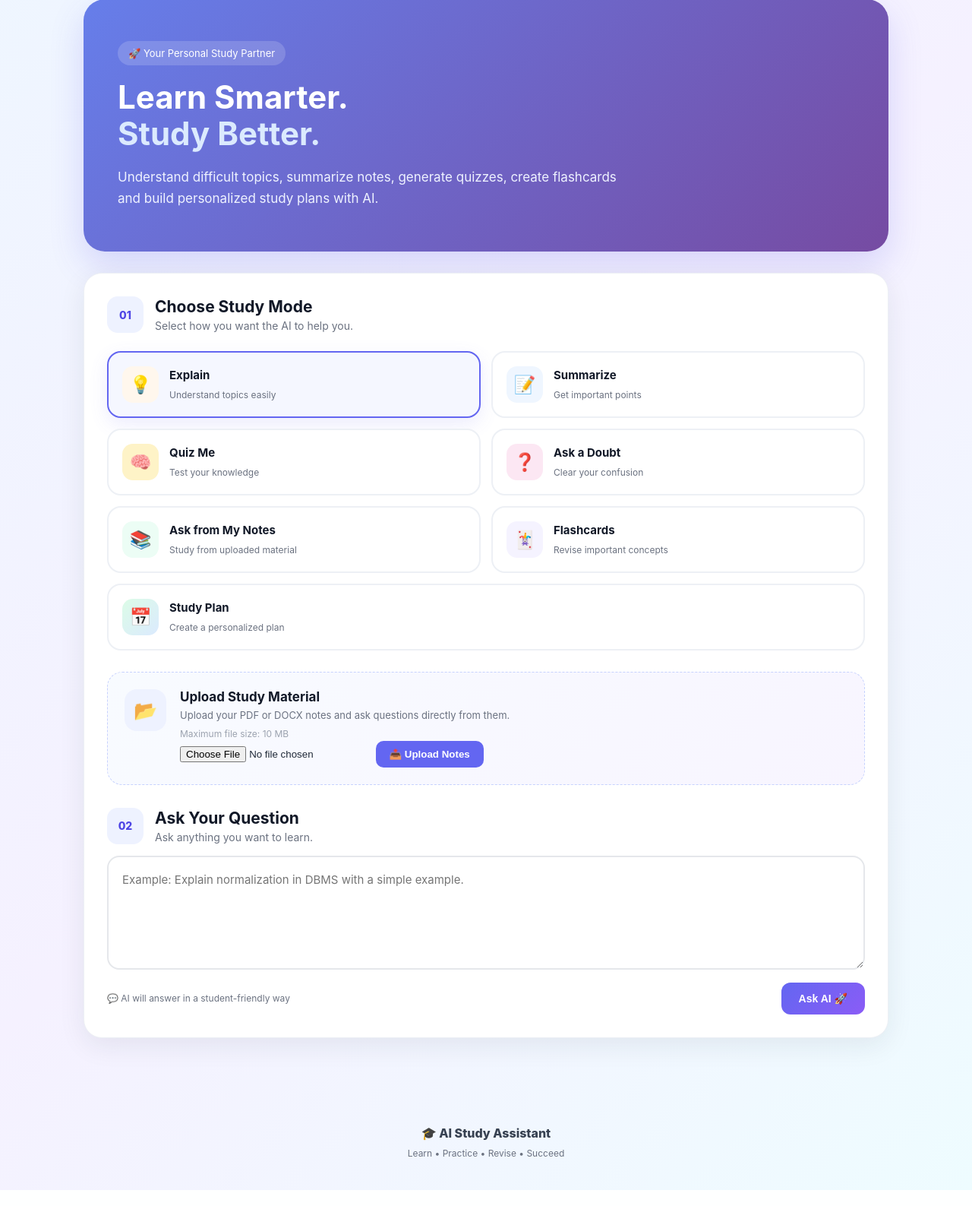
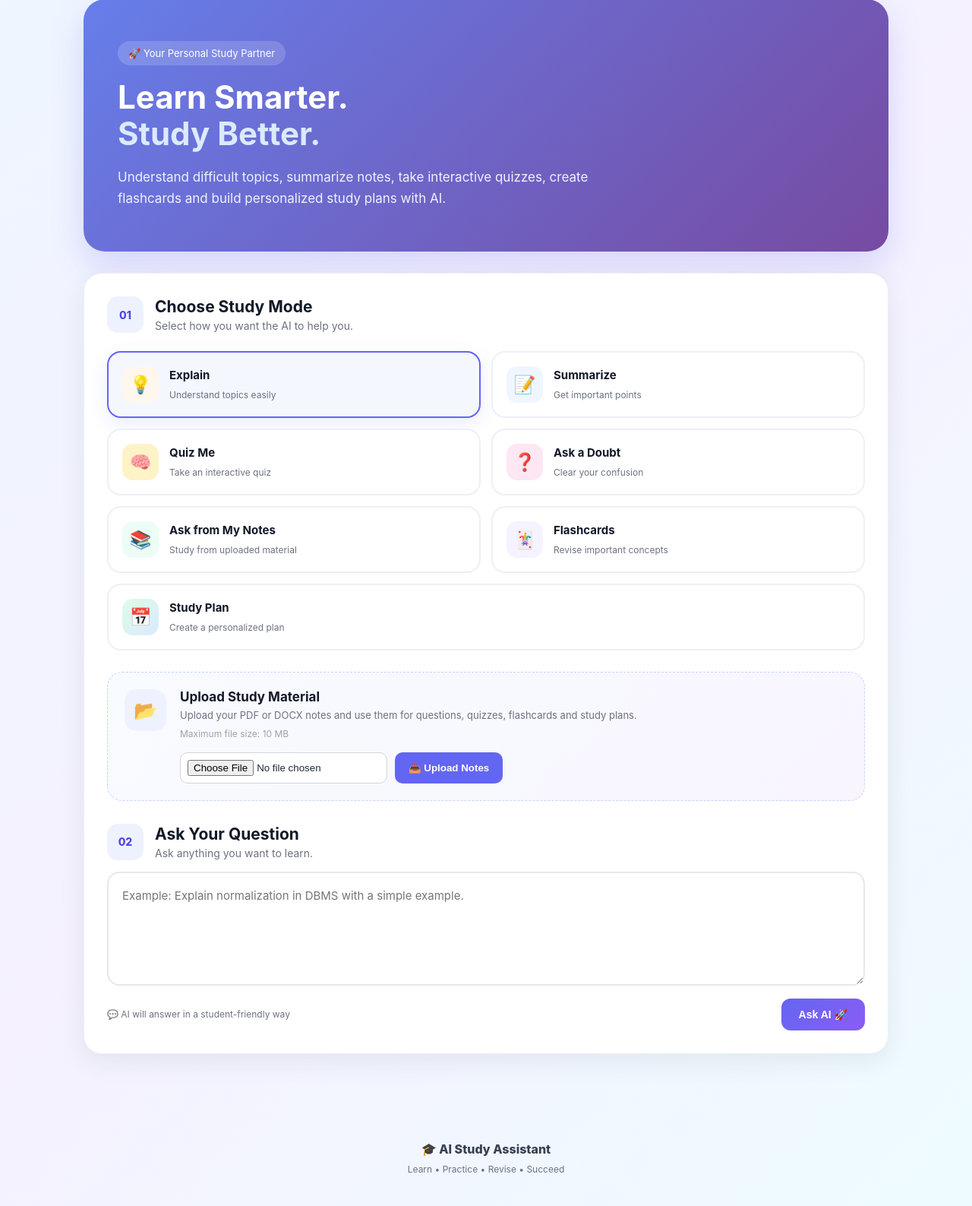
Before and after one commit to kjsskotha/AI_Study_Assistant, a Flask app: page / in a window 1280 px wide. Shown: the part 116-1703 px from the top of the page at 76% size. Before the commit the page ends 1682 px from the top, so only its background shows below. Run offline with Flask 3, Linux system fonts and the light colour scheme; some libraries are stand-ins or nearby versions.

Commit message:
Update index.html

```diff
--- a/templates/index.html
+++ b/templates/index.html
@@ -17,10 +17,8 @@
         href="{{ url_for('static', filename='style.css') }}"
     >
 
-    <!-- Markdown -->
     <script src="https://cdn.jsdelivr.net/npm/marked/marked.min.js"></script>
 
-    <!-- Security -->
     <script src="https://cdn.jsdelivr.net/npm/dompurify@3.1.6/dist/purify.min.js"></script>
 
 </head>
@@ -28,10 +26,6 @@
 
 <body>
 
-
-<!-- ===================================== -->
-<!-- HEADER -->
-<!-- ===================================== -->
 
 <header class="header">
 
@@ -68,20 +62,10 @@
 
 
 
-<!-- ===================================== -->
-<!-- MAIN -->
-<!-- ===================================== -->
-
 <main class="container">
 
 
-    <!-- ================================= -->
-    <!-- HERO -->
-    <!-- ================================= -->
-
 <section class="hero">
-
-        <div class="hero-content">
 
     <span class="hero-label">
         🚀 Your Personal Study Partner
@@ -94,19 +78,13 @@
 
     <p>
         Understand difficult topics, summarize notes,
-                generate quizzes, create flashcards and build
-                personalized study plans with AI.
+        take interactive quizzes, create flashcards
+        and build personalized study plans with AI.
     </p>
-
-        </div>
 
 </section>
 
 
-
-    <!-- ================================= -->
-    <!-- STUDY MODES -->
-    <!-- ================================= -->
 
 <section class="section-card">
 
@@ -131,23 +109,14 @@
     </div>
 
 
-        <form
-            method="POST"
-            action="/ask"
-            id="question-form"
-        >
-
-
     <div class="mode-grid">
 
-
-                <!-- EXPLAIN -->
 
         <label class="mode-card">
 
             <input
                 type="radio"
-                        name="mode"
+                name="mode-select"
                 value="explain"
                 checked
             >
@@ -176,13 +145,11 @@
 
 
 
-                <!-- SUMMARIZE -->
-
         <label class="mode-card">
 
             <input
                 type="radio"
-                        name="mode"
+                name="mode-select"
                 value="summarize"
             >
 
@@ -210,13 +177,11 @@
 
 
 
-                <!-- QUIZ -->
-
         <label class="mode-card">
 
             <input
                 type="radio"
-                        name="mode"
+                name="mode-select"
                 value="quiz"
             >
 
@@ -233,7 +198,7 @@
                     </strong>
 
                     <span>
-                                Test your knowledge
+                        Take an interactive quiz
                     </span>
 
                 </div>
@@ -244,13 +209,11 @@
 
 
 
-                <!-- DOUBT -->
-
         <label class="mode-card">
 
             <input
                 type="radio"
-                        name="mode"
+                name="mode-select"
                 value="doubt"
             >
 
@@ -278,13 +241,11 @@
 
 
 
-                <!-- NOTES -->
-
         <label class="mode-card">
 
             <input
                 type="radio"
-                        name="mode"
+                name="mode-select"
                 value="notes"
             >
 
@@ -312,13 +273,11 @@
 
 
 
-                <!-- FLASHCARDS -->
-
         <label class="mode-card">
 
             <input
                 type="radio"
-                        name="mode"
+                name="mode-select"
                 value="flashcards"
             >
 
@@ -346,13 +305,11 @@
 
 
 
-                <!-- STUDY PLAN -->
-
         <label class="mode-card studyplan-mode-card">
 
             <input
                 type="radio"
-                        name="mode"
+                name="mode-select"
                 value="studyplan"
             >
 
@@ -401,7 +358,8 @@
 
             <p>
                 Upload your PDF or DOCX notes and
-                        ask questions directly from them.
+                use them for questions, quizzes,
+                flashcards and study plans.
             </p>
 
             <p class="upload-limit">
@@ -453,10 +411,13 @@
 
 
     <!-- ================================= -->
-            <!-- QUESTION -->
+    <!-- NORMAL QUESTION -->
     <!-- ================================= -->
 
-            <div class="question-section">
+    <div
+        id="normal-question"
+        class="question-section"
+    >
 
         <div class="section-title small-title">
 
@@ -477,6 +438,19 @@
             </div>
 
         </div>
+
+
+        <form
+            method="POST"
+            action="/ask"
+        >
+
+            <input
+                type="hidden"
+                name="mode"
+                id="selected-mode"
+                value="explain"
+            >
 
 
             <textarea
@@ -502,17 +476,278 @@
 
             </div>
 
-            </div>
-
-
         </form>
 
-    </section>
+    </div>
 
 
 
     <!-- ================================= -->
-    <!-- AI RESPONSE -->
+    <!-- QUIZ GENERATOR -->
+    <!-- ================================= -->
+
+    <div
+        id="quiz-generator"
+        class="quiz-generator"
+        style="display:none;"
+    >
+
+        <div class="section-title">
+
+            <div class="section-number">
+                02
+            </div>
+
+            <div>
+
+                <h3>
+                    🧠 Interactive Quiz
+                </h3>
+
+                <p>
+                    Choose a topic and test your knowledge.
+                </p>
+
+            </div>
+
+        </div>
+
+
+        <form
+            method="POST"
+            action="/generate_quiz"
+        >
+
+            <input
+                type="text"
+                name="quiz_topic"
+                id="quiz-topic"
+                placeholder="Example: SQL DML Commands"
+                required
+            >
+
+
+            <p class="quiz-note">
+
+                📚 If you uploaded notes, the quiz will
+                mainly use your notes.
+
+            </p>
+
+
+            <button
+                type="submit"
+                class="ask-button"
+            >
+                Generate Quiz 🧠
+            </button>
+
+        </form>
+
+    </div>
+
+
+
+    <!-- ================================= -->
+    <!-- QUIZ -->
+    <!-- ================================= -->
+
+    {% if quiz %}
+
+    <section class="quiz-section">
+
+        <div class="quiz-header">
+
+            <div>
+
+                <span class="quiz-label">
+                    🧠 Interactive Quiz
+                </span>
+
+                <h2>
+                    {{ quiz.title }}
+                </h2>
+
+            </div>
+
+            {% if quiz.submitted %}
+
+            <div class="score-box">
+
+                <strong>
+                    {{ quiz.score }}/5
+                </strong>
+
+                <span>
+                    Score
+                </span>
+
+            </div>
+
+            {% endif %}
+
+        </div>
+
+
+        {% if not quiz.submitted %}
+
+        <form
+            method="POST"
+            action="/submit_quiz"
+        >
+
+
+            {% for question in quiz.questions %}
+
+            <div class="quiz-question">
+
+                <h3>
+                    Question {{ loop.index }}
+                </h3>
+
+                <p class="quiz-question-text">
+                    {{ question.question }}
+                </p>
+
+
+                <div class="quiz-options">
+
+                    {% for option in question.options %}
+
+                    <label class="quiz-option">
+
+                        <input
+                            type="radio"
+                            name="question_{{ loop.parent.index0 }}"
+                            value="{{ loop.index0 }}"
+                            required
+                        >
+
+                        <span class="option-letter">
+                            {{ ["A", "B", "C", "D"][loop.index0] }}
+                        </span>
+
+                        <span>
+                            {{ option }}
+                        </span>
+
+                    </label>
+
+                    {% endfor %}
+
+                </div>
+
+            </div>
+
+            {% endfor %}
+
+
+            <button
+                type="submit"
+                class="submit-quiz-button"
+            >
+                Submit Quiz ✅
+            </button>
+
+        </form>
+
+
+        {% else %}
+
+
+        <!-- RESULTS -->
+
+        <div class="quiz-result-message">
+
+            {% if quiz.score == 5 %}
+
+                🎉 Excellent! You got all 5 correct.
+
+            {% elif quiz.score >= 3 %}
+
+                👍 Good job! Keep revising the remaining topics.
+
+            {% else %}
+
+                📚 Keep practicing. Review the explanations below.
+
+            {% endif %}
+
+        </div>
+
+
+        {% for result in quiz.results %}
+
+        <div class="quiz-result-card">
+
+            <h3>
+                Question {{ loop.index }}
+            </h3>
+
+            <p class="quiz-question-text">
+                {{ result.question }}
+            </p>
+
+
+            {% if result.is_correct %}
+
+            <div class="correct-answer">
+                ✅ Correct
+            </div>
+
+            {% else %}
+
+            <div class="wrong-answer">
+                ❌ Incorrect
+            </div>
+
+            {% endif %}
+
+
+            <p class="answer-info">
+
+                <strong>
+                    Correct Answer:
+                </strong>
+
+                {{ ["A", "B", "C", "D"][result.correct] }}
+
+            </p>
+
+
+            <p class="explanation">
+
+                <strong>
+                    Explanation:
+                </strong>
+
+                {{ result.explanation }}
+
+            </p>
+
+        </div>
+
+        {% endfor %}
+
+
+        <a
+            href="/clear"
+            class="clear-button"
+        >
+            🔄 Start New Quiz
+        </a>
+
+
+        {% endif %}
+
+    </section>
+
+    {% endif %}
+
+
+
+    <!-- ================================= -->
+    <!-- CONVERSATION -->
     <!-- ================================= -->
 
     {% if conversation %}
@@ -597,10 +832,6 @@
 
 
 
-    <!-- ================================= -->
-    <!-- NOTES STATUS -->
-    <!-- ================================= -->
-
     {% if notes %}
 
     <section class="notes-status">
@@ -617,8 +848,8 @@
 
             <p>
                 Your uploaded notes are available
-                for Ask from My Notes, Flashcards
-                and Study Plan.
+                for notes, quizzes, flashcards
+                and study plans.
             </p>
 
         </div>
@@ -628,13 +859,12 @@
     {% endif %}
 
 
+</section>
+
+
 </main>
 
 
-
-<!-- ===================================== -->
-<!-- FOOTER -->
-<!-- ===================================== -->
 
 <footer>
 
@@ -650,21 +880,20 @@
 
 
 
-<!-- ===================================== -->
-<!-- JAVASCRIPT -->
-<!-- ===================================== -->
+<script>
 
-<script>
 
 const modeButtons =
     document.querySelectorAll(
-        'input[name="mode"]'
+        'input[name="mode-select"]'
     );
+
 
 const questionBox =
     document.getElementById(
         "question"
     );
+
 
 const questionHelp =
     document.getElementById(
@@ -672,11 +901,55 @@ const questionHelp =
     );
 
 
+const selectedMode =
+    document.getElementById(
+        "selected-mode"
+    );
+
+
+const normalQuestion =
+    document.getElementById(
+        "normal-question"
+    );
+
+
+const quizGenerator =
+    document.getElementById(
+        "quiz-generator"
+    );
+
+
+
 modeButtons.forEach(function(button) {
 
     button.addEventListener(
         "change",
         function() {
+
+
+            selectedMode.value =
+                this.value;
+
+
+            if (this.value === "quiz") {
+
+                normalQuestion.style.display =
+                    "none";
+
+                quizGenerator.style.display =
+                    "block";
+
+            }
+
+            else {
+
+                normalQuestion.style.display =
+                    "block";
+
+                quizGenerator.style.display =
+                    "none";
+
+            }
 
 
             if (this.value === "explain") {
@@ -696,18 +969,7 @@ modeButtons.forEach(function(button) {
                     "Example: Summarize the important points of DBMS.";
 
                 questionHelp.textContent =
-                    "Get a short and useful revision summary.";
-
-            }
-
-
-            else if (this.value === "quiz") {
-
-                questionBox.placeholder =
-                    "Example: Quiz me on SQL commands.";
-
-                questionHelp.textContent =
-                    "Test your knowledge with an AI-generated quiz.";
+                    "Get a short revision summary.";
 
             }
 
@@ -740,7 +1002,7 @@ modeButtons.forEach(function(button) {
                     "Example: Create flashcards from my uploaded notes.";
 
                 questionHelp.textContent =
-                    "Create quick revision flashcards from your study material.";
+                    "Create quick revision flashcards.";
 
             }
 
@@ -751,7 +1013,7 @@ modeButtons.forEach(function(button) {
                     "Example: Create a 7-day study plan for DBMS. I can study 2 hours per day.";
 
                 questionHelp.textContent =
-                    "Create a personalized study plan based on your goals and available time.";
+                    "Create a personalized study plan.";
 
             }
 
@@ -763,7 +1025,7 @@ modeButtons.forEach(function(button) {
 
 
 /* =====================================
-   MARKDOWN RENDERING
+   MARKDOWN
 ===================================== */
 
 const markdownElements =
@@ -793,6 +1055,7 @@ markdownElements.forEach(
     }
 );
 
+
 </script>
 
 
```
Lines whose indentation alone changed are shown as unchanged.
